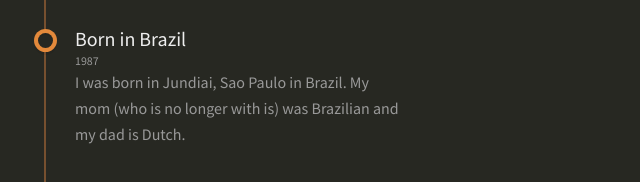
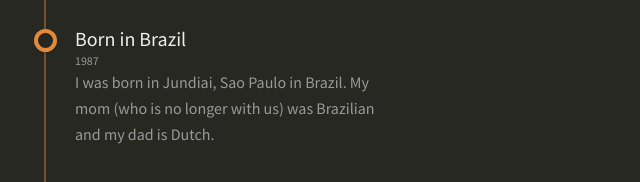
Before and after one commit to oponder/oliver.codes, a plain HTML site: page index.html in a window 1280 px wide. Shown: the part 510-692 px from the top of the page, 434-1074 px from the left. Drawn offline with nearby package versions, Linux system fonts and the light colour scheme.

Commit message:
Correct a typo

```diff
--- a/index.html
+++ b/index.html
@@ -78,7 +78,7 @@ Date:     Mon Nov 2 23:20:10 1987
       <div class="cd-timeline-content">
         <h2>Born in Brazil</h2>
         <small>1987</small>
-        <p>I was born in Jundiai, Sao Paulo in Brazil. My mom (who is no longer with is) was Brazilian and my dad is Dutch.</p>
+        <p>I was born in Jundiai, Sao Paulo in Brazil. My mom (who is no longer with us) was Brazilian and my dad is Dutch.</p>
       </div> <!-- cd-timeline-content -->
     </div> <!-- cd-timeline-block -->
 
```
Also changed, not shown: images/launchpad_1.png (added), images/launchpad_2.png (added), images/launchpad_3.png (added), images/launchpad_4.png (added), 1 other file.
